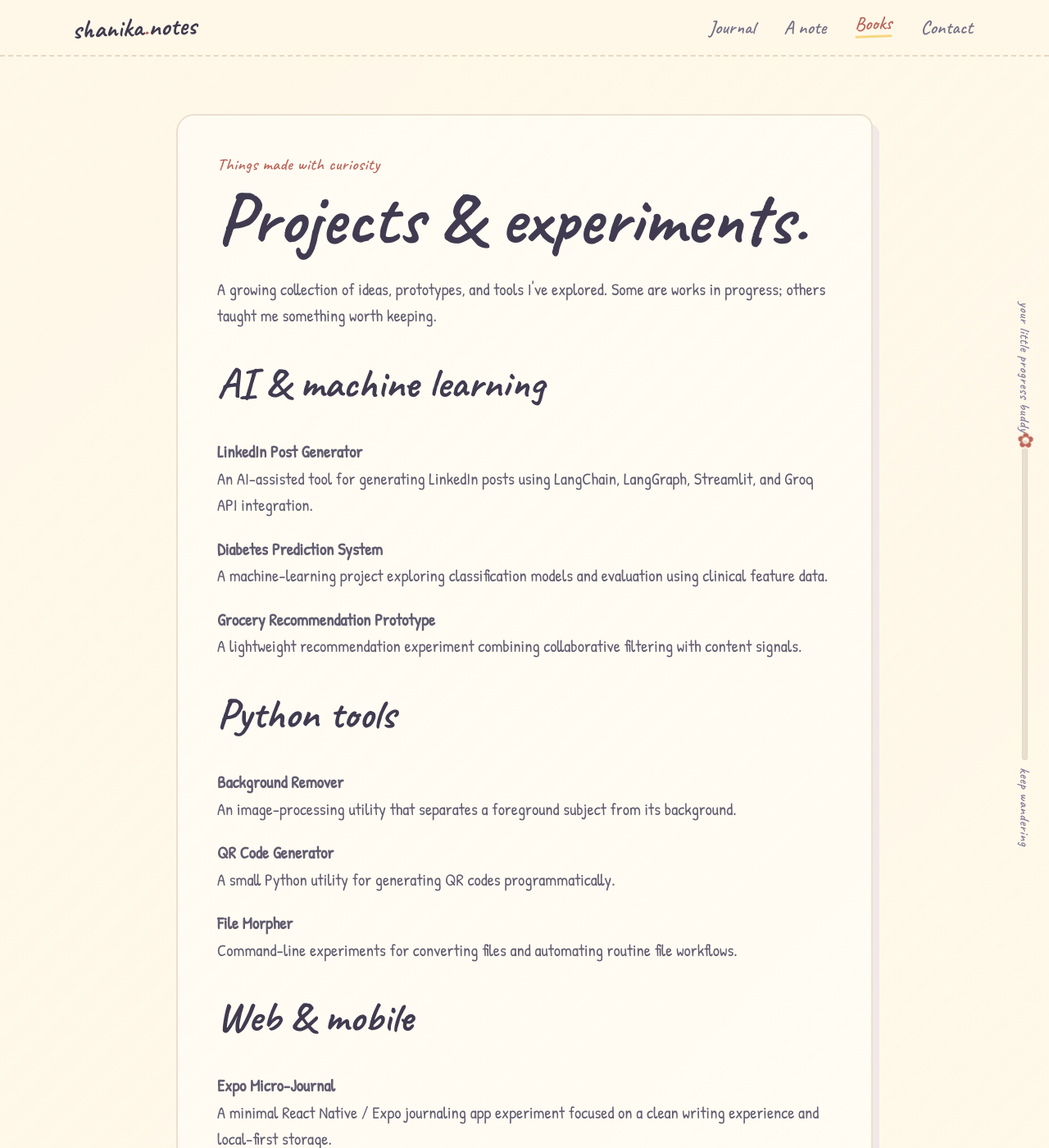
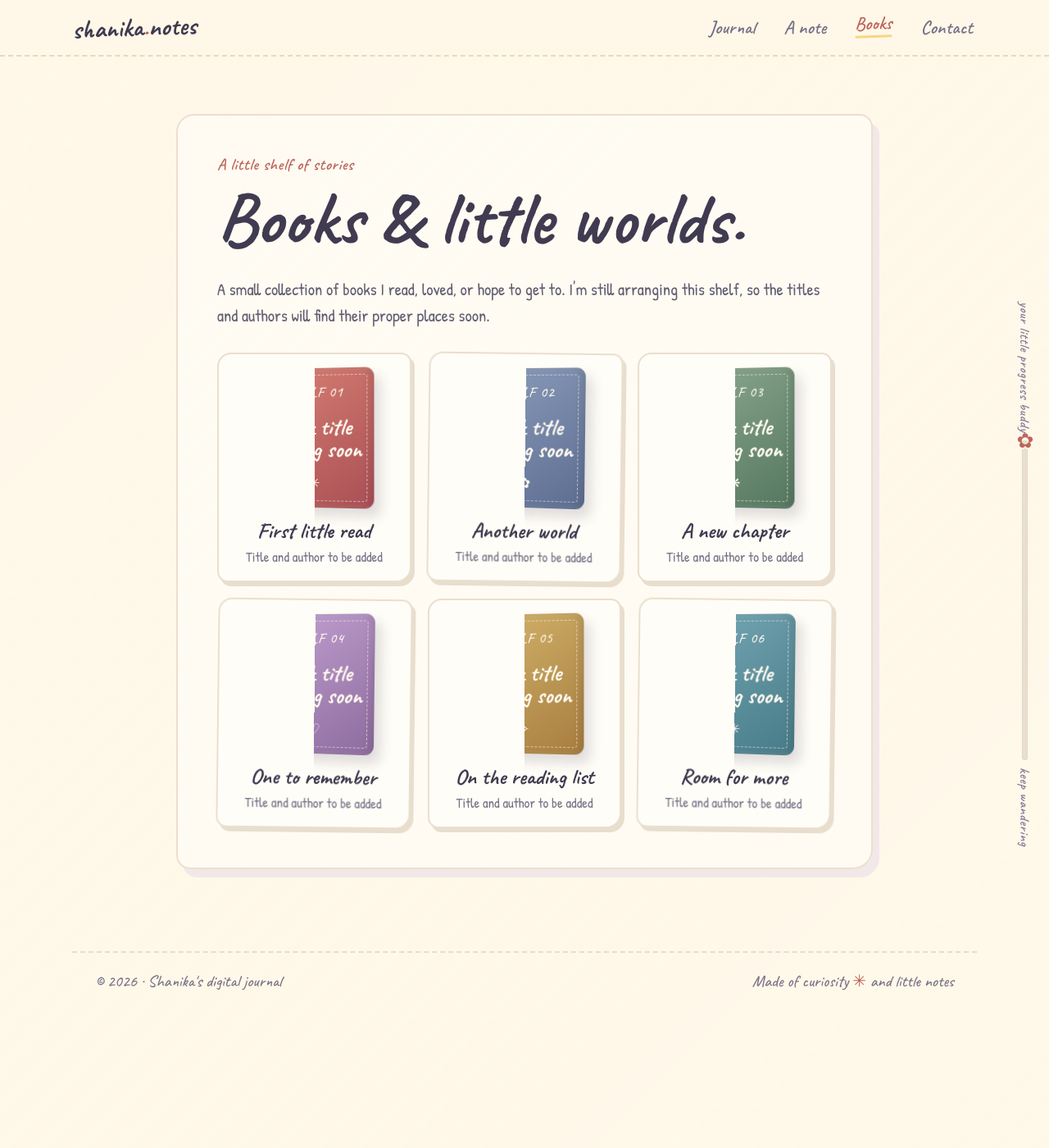
Before and after one commit to shanikashameems/shanikashameems.github.io, a Jekyll site: the page built from projects.md, in a window 1280 px wide and 1400 px high. Shown: the whole window at 82% size. Built offline with Jekyll 4.4.1, drawn with Linux system fonts in a browser that asks for light colours; some of the changed text lies outside the part shown.

Commit message:
Replace projects page with a starter book collection

```diff
--- a/projects.md
+++ b/projects.md
@@ -1,27 +1,20 @@
 ---
 permalink: /projects/
 layout: default
-title: Projects
+title: Books
 ---
 
 <article class="content-page reveal">
-  <div class="eyebrow">Things made with curiosity</div>
-  <h1>Projects & experiments.</h1>
-  <p>A growing collection of ideas, prototypes, and tools I've explored. Some are works in progress; others taught me something worth keeping.</p>
+  <div class="eyebrow">A little shelf of stories</div>
+  <h1>Books & little worlds.</h1>
+  <p>A small collection of books I read, loved, or hope to get to. I'm still arranging this shelf, so the titles and authors will find their proper places soon.</p>
 
-  <h2>AI & machine learning</h2>
-  <p><strong>LinkedIn Post Generator</strong><br>An AI-assisted tool for generating LinkedIn posts using LangChain, LangGraph, Streamlit, and Groq API integration.</p>
-  <p><strong>Diabetes Prediction System</strong><br>A machine-learning project exploring classification models and evaluation using clinical feature data.</p>
-  <p><strong>Grocery Recommendation Prototype</strong><br>A lightweight recommendation experiment combining collaborative filtering with content signals.</p>
-
-  <h2>Python tools</h2>
-  <p><strong>Background Remover</strong><br>An image-processing utility that separates a foreground subject from its background.</p>
-  <p><strong>QR Code Generator</strong><br>A small Python utility for generating QR codes programmatically.</p>
-  <p><strong>File Morpher</strong><br>Command-line experiments for converting files and automating routine file workflows.</p>
-
-  <h2>Web & mobile</h2>
-  <p><strong>Expo Micro-Journal</strong><br>A minimal React Native / Expo journaling app experiment focused on a clean writing experience and local-first storage.</p>
-
-  <h2>More soon</h2>
-  <p>I'll add deeper write-ups and links as I revisit and document each project properly. The notes matter as much as the finished thing.</p>
+  <div class="book-shelf-grid">
+    <div class="shelf-card"><div class="shelf-book" style="background:linear-gradient(145deg,#d98274,#a94f55)"><span>SHELF 01</span><strong>Book title<br>coming soon</strong><span>✳</span></div><div class="shelf-meta"><strong>First little read</strong><span>Title and author to be added</span></div></div>
+    <div class="shelf-card"><div class="shelf-book" style="background:linear-gradient(145deg,#8e9fbd,#5c6d91)"><span>SHELF 02</span><strong>Book title<br>coming soon</strong><span>✿</span></div><div class="shelf-meta"><strong>Another world</strong><span>Title and author to be added</span></div></div>
+    <div class="shelf-card"><div class="shelf-book" style="background:linear-gradient(145deg,#8eaa91,#55775f)"><span>SHELF 03</span><strong>Book title<br>coming soon</strong><span>❋</span></div><div class="shelf-meta"><strong>A new chapter</strong><span>Title and author to be added</span></div></div>
+    <div class="shelf-card"><div class="shelf-book" style="background:linear-gradient(145deg,#c5a4d4,#8d6b9e)"><span>SHELF 04</span><strong>Book title<br>coming soon</strong><span>♡</span></div><div class="shelf-meta"><strong>One to remember</strong><span>Title and author to be added</span></div></div>
+    <div class="shelf-card"><div class="shelf-book" style="background:linear-gradient(145deg,#d5b66f,#a77d3e)"><span>SHELF 05</span><strong>Book title<br>coming soon</strong><span>✧</span></div><div class="shelf-meta"><strong>On the reading list</strong><span>Title and author to be added</span></div></div>
+    <div class="shelf-card"><div class="shelf-book" style="background:linear-gradient(145deg,#78a9b6,#477b88)"><span>SHELF 06</span><strong>Book title<br>coming soon</strong><span>✳</span></div><div class="shelf-meta"><strong>Room for more</strong><span>Title and author to be added</span></div></div>
+  </div>
 </article>
```
